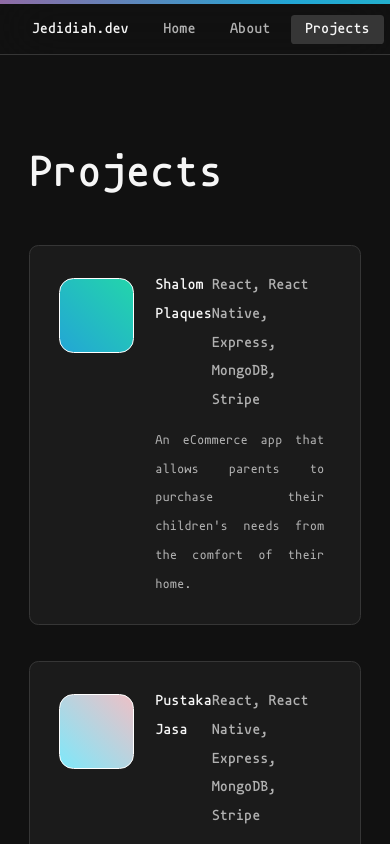
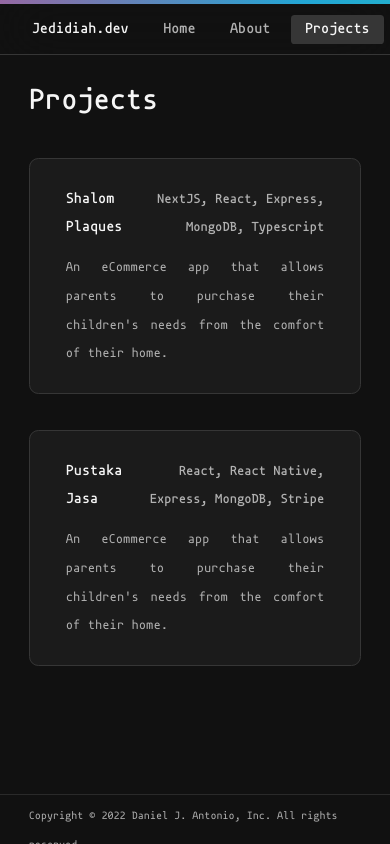
Before and after one commit to danieljantonio/portfolio, a Next.js app: page /projects in a window 390 px wide. Shown: the top 844 px of the page. Built offline with nearby package versions, Linux system fonts and the light colour scheme.

Commit message:
fix mobile responsiveness on card component

```diff
--- a/src/components/common/card.common.tsx
+++ b/src/components/common/card.common.tsx
@@ -19,7 +19,7 @@ const Card: FC<Props> = ({ title, body, href, stack, colorCode }) => {
 			<div className={s['card-content']}>
 				<div className={s['card-header']}>
 					<div className={s['card-title']}>{title}</div>
-					{stack ? <div>{stack}</div> : <></>}
+					{stack ? <div className={s['card-stack']}>{stack}</div> : <></>}
 				</div>
 				<div className={s['card-body']}>{body}</div>
 			</div>
--- a/src/pages/projects.tsx
+++ b/src/pages/projects.tsx
@@ -6,13 +6,7 @@ const Projects: NextPage = () => {
 		<div>
 			<div className='title'>Projects</div>
 			<div></div>
-			<Card
-				colorCode='0'
-				title='Shalom Plaques'
-				stack='React, React Native, Express, MongoDB, Stripe'
-				body="An eCommerce app that allows parents to purchase their children's needs from the comfort of their home."
-				href={'http://157.230.38.3/'}
-			/>
+			<Card colorCode='0' title='Shalom Plaques' stack='NextJS, React, Express, MongoDB, Typescript' body="An eCommerce app that allows parents to purchase their children's needs from the comfort of their home." href={'http://157.230.38.3/'} />
 			<Card
 				colorCode='1'
 				title='Pustaka Jasa'
--- a/src/styles/components/card.module.scss
+++ b/src/styles/components/card.module.scss
@@ -10,6 +10,7 @@
 	display: flex;
 	justify-content: space-evenly;
 	margin-bottom: 2.5rem;
+	font-size: small;
 	.card-brand {
 		min-height: 75px;
 		min-width: 75px;
@@ -18,21 +19,8 @@
 		border-radius: 1rem;
 		margin: 0.5rem;
 	}
-	.cb-0 {
-		border: 1px solid white;
-		background: linear-gradient(45deg, #23a6d5, #23d5ab);
-	}
-	.cb-1 {
-		border: 1px solid white;
-		background: linear-gradient(45deg, #7ee8fa, #eec0c6);
-	}
-	.cb-2 {
-		border: 1px solid white;
-		background: linear-gradient(45deg, #380036, #0cbaba);
-	}
-	.cb-3 {
-		border: 1px solid white;
-		background: linear-gradient(45deg, #ffa69e, #861657);
+	.card-stack {
+		text-align: right;
 	}
 	.card-content {
 		margin: 0 1rem;
@@ -58,3 +46,35 @@
 		transition: 250ms ease;
 	}
 }
+
+@media (max-width: 890px) {
+	.card-brand {
+		display: none;
+	}
+	.card-header {
+		margin-bottom: 2rem;
+	}
+	.card-title {
+		width: 60%;
+	}
+	.card-stack {
+		font-size: $text-sm !important;
+	}
+}
+
+.cb-0 {
+	border: 1px solid white;
+	background: linear-gradient(45deg, #23a6d5, #23d5ab);
+}
+.cb-1 {
+	border: 1px solid white;
+	background: linear-gradient(45deg, #7ee8fa, #eec0c6);
+}
+.cb-2 {
+	border: 1px solid white;
+	background: linear-gradient(45deg, #380036, #0cbaba);
+}
+.cb-3 {
+	border: 1px solid white;
+	background: linear-gradient(45deg, #ffa69e, #861657);
+}
--- a/src/styles/globals.scss
+++ b/src/styles/globals.scss
@@ -33,12 +33,12 @@ body {
 
 main {
 	max-width: 880px;
-	padding: 10rem 0px;
+	padding: 10rem 0px 5rem;
 	min-height: calc(100vh - 50px);
 	margin: 0 auto;
-
 	@media (max-width: 890px) {
 		margin: 0 2rem;
+		padding: 5rem 0px 2rem;
 	}
 }
 
@@ -56,6 +56,10 @@ a {
 	font-size: $text-title;
 	margin-bottom: 3rem;
 	line-height: 4rem;
+	@media (max-width: 890px) {
+		font-size: $text-header;
+		margin-bottom: 2rem;
+	}
 }
 
 .header {
```
